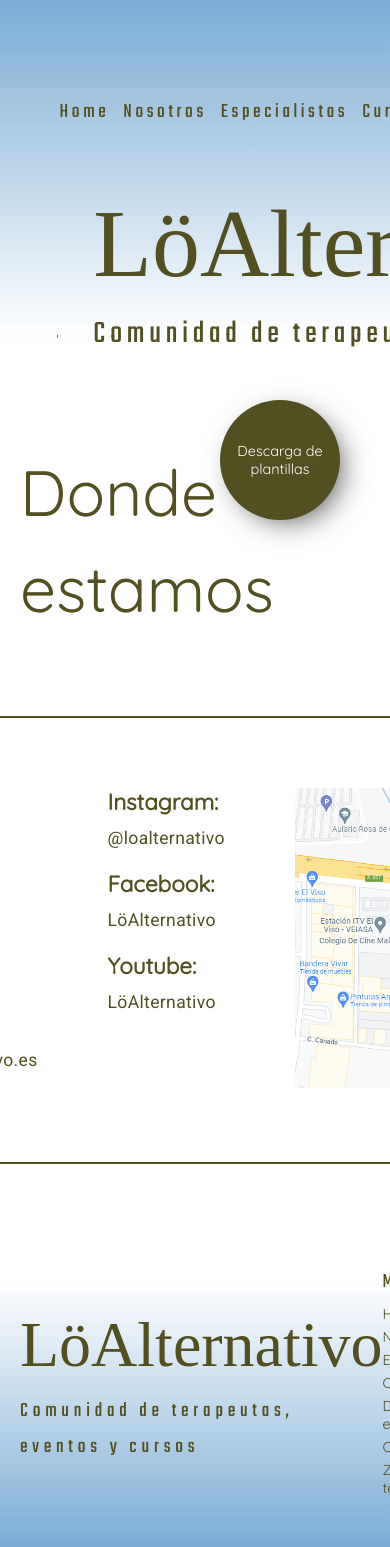
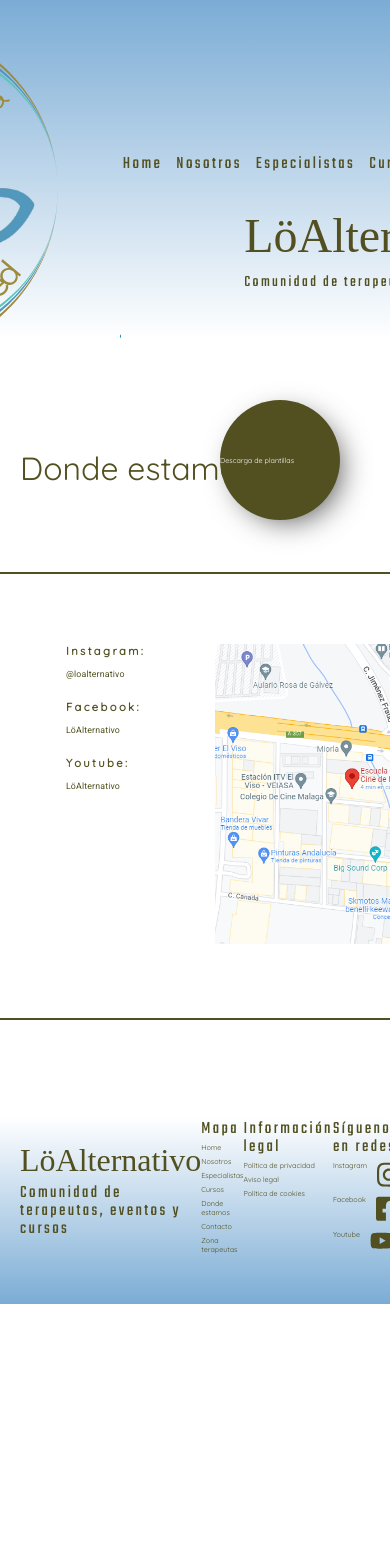
Before and after one commit to ManuelFernandezEsteban/appLoAlternativo, an Angular app: page /donde in a window 390 px wide. After the commit the page ends 1304 px from the top, so only its background shows below. Built offline with nearby package versions, Linux system fonts and the light colour scheme; a web font is replaced by a local one.

Commit message:
inicio responsive

```diff
--- a/src/app/shared/components/header/header.component.ts
+++ b/src/app/shared/components/header/header.component.ts
@@ -6,6 +6,8 @@
   styleUrls: ['./header.component.scss']
 })
 export class HeaderComponent implements OnInit {
+
+  isVisible:boolean=false;
 
   headerFixed:boolean=false;
 
@@ -26,7 +28,9 @@
 
     }*/
   }
-
+  mostrarMenu(){
+    this.isVisible=!this.isVisible;
+  }
   scroll(){
     window.scrollTo(0,0);
   }
--- a/src/styles.scss
+++ b/src/styles.scss
@@ -3,7 +3,9 @@
 @import url('https://fonts.googleapis.com/css2?family=Cedarville+Cursive&family=Quicksand&family=Roboto&family=Teko&display=swap');
 
 /*variables tipografia*/
-$fontSecondary: Roboto, monospace;
+
+$fontSecondary: Roboto,
+    monospace;
 $fontAccent: Cedarville Cursive;
 $fontPrimary: Quicksand;
 $fontOptions: Teko;
@@ -14,10 +16,20 @@
 $fsOptionMenu: 1.3rem;
 $fsPrimaryTextXL: 1.5rem;
 $fsEncabezado: 1.4rem;
-
 $fsRegular: 1.1rem;
 $fsCaption: 0.9rem;
 $fsSmall: 0.7rem;
+
+$fsizeXXLMovil: 3rem;
+$fsizeXLMovil: 2rem;
+$fsizeLMovil: 2rem;
+$fsOptionEncabezadoMovil: 1rem;
+$fsOptionMenuMovil: 1.1rem;
+$fsPrimaryTextXLMovil: 0.75rem;
+$fsEncabezadoMovil: 0.7rem;
+$fsRegularMovil: 0.55rem;
+$fsCaptionMovil: 0.45rem;
+$fsSmallMovil: 0.35rem;
 /*variables color*/
 $primaryColor: #7BACD5;
 $accentColor: #525020;
@@ -30,6 +42,11 @@
 $primaryColorHover: #568795;
 $accentColorHover: #9D8B3D;
 
+$breakpointDesktop: 1259px;
+$breakpointTablet: 767px;
+$breakpointMovil: 479px;
+
+
 /* clases tipografia*/
 
 .title-xxl-accent {
@@ -37,6 +54,11 @@
     font-size: $fsizeXXL;
     line-height: 144px;
     font-weight: 400;
+
+    @media (max-width:$breakpointMovil) {
+        font-size: $fsizeXXLMovil;
+        line-height: 77px;
+    }
 }
 
 .title-xl-accent {
@@ -44,6 +66,11 @@
     font-size: $fsizeXL;
     line-height: 96px;
     font-weight: 400;
+
+    @media (max-width:$breakpointMovil) {
+        font-size: $fsizeXLMovil;
+        line-height: 48px;
+    }
 }
 
 
@@ -53,13 +80,117 @@
     line-height: 96px;
     font-weight: 400;
 
+    @media (max-width:$breakpointMovil) {
+        font-size: $fsizeXLMovil;
+        line-height: 48px;
+    }
 }
+
 .title-l-primary {
     font-family: $fontPrimary;
     font-size: $fsizeL;
     line-height: 72px;
     font-weight: 400;
 
+    @media (max-width:$breakpointMovil) {
+        font-size: $fsizeLMovil;
+        line-height: 36px;
+    }
+
+}
+
+.sub-title-xxl {
+    font-family: $fontOptions;
+    font-size: $fsOptionEncabezado;
+    line-height: 36px;
+    letter-spacing: 4.8px;
+    font-weight: 400;
+
+    @media (max-width:$breakpointMovil) {
+        font-size: $fsOptionEncabezadoMovil;
+        line-height: 18px;
+        letter-spacing: 2.4px;
+    }
+}
+
+.sub-title-xl {
+    font-family: $fontOptions;
+    font-size: $fsOptionMenu;
+    line-height: 36px;
+    letter-spacing: 4.8px;
+    font-weight: 400;
+
+    @media (max-width:$breakpointMovil) {
+        font-size: $fsOptionMenuMovil;
+        line-height: 18px;
+        letter-spacing: 2.4px;
+    }
+}
+
+.option-menu {
+    font-family: $fontOptions;
+    font-size: $fsOptionMenu;
+    line-height: 36px;
+    letter-spacing: 3.6px;
+    font-weight: 400;
+
+    @media (max-width:$breakpointMovil) {
+        font-size: $fsOptionMenuMovil;
+        line-height: 18px;
+        letter-spacing: 2.4px;
+    }
+}
+
+.encabezado {
+    font-family: $fontPrimary;
+    font-weight: 700;
+    font-size: $fsEncabezado;
+    line-height: 28px;
+
+    @media (max-width:$breakpointMovil) {
+        font-size: $fsEncabezadoMovil;
+        line-height: 14px;
+        letter-spacing: 2.4px;
+    }
+}
+
+.texto-regular {
+    font-family: $fontSecondary;
+    font-size: $fsRegular;
+    letter-spacing: 0.32px;
+    line-height: 24px;
+
+    @media (max-width:$breakpointMovil) {
+        font-size: $fsRegularMovil;
+        line-height: 12px;
+        letter-spacing: 0.16px;
+    }
+}
+
+.caption {
+    font-family: $fontPrimary;
+    font-size: $fsCaption;
+    line-height: 18px;
+
+    @media (max-width:$breakpointMovil) {
+        font-size: $fsCaptionMovil;
+        line-height: 9px;
+    }
+}
+
+.text-small {
+    font-family: $fontPrimary;
+    font-size: $fsSmall;
+    line-height: 16px;
+
+    @media (max-width:$breakpointMovil) {
+        font-size: $fsSmallMovil;
+        line-height: 8px;
+    }
+}
+
+.bold {
+    font-weight: bold;
 }
 
 .color-accent {
@@ -69,62 +200,9 @@
 .color-red {
     color: $redColor;
 }
-.color-light{
+
+.color-light {
     color: $lightColor;
-}
-
-.sub-title-xxl {
-    font-family: $fontOptions;
-    font-size: $fsOptionEncabezado;
-    line-height: 36px;
-    letter-spacing: 4.8px;
-    font-weight: 400;
-}
-
-.sub-title-xl {
-    font-family: $fontOptions;
-    font-size: $fsOptionMenu;
-    line-height: 36px;
-    letter-spacing: 4.8px;
-    font-weight: 400;
-}
-
-.option-menu {
-    font-family: $fontOptions;
-    font-size: $fsOptionMenu;
-    line-height: 36px;
-    letter-spacing: 3.6px;
-    font-weight: 400;
-}
-
-.encabezado {
-    font-family: $fontPrimary;
-    font-weight: 700;
-    font-size: $fsEncabezado;
-    line-height: 28px;
-}
-
-.texto-regular {
-    font-family: $fontSecondary;
-    font-size: $fsRegular;
-    letter-spacing: 0.32px;
-    line-height: 24px;
-}
-
-.caption {
-    font-family: $fontPrimary;
-    font-size: $fsCaption;
-    line-height: 18px;
-}
-
-.text-small {
-    font-family: $fontPrimary;
-    font-size: $fsSmall;
-    line-height: 16px;
-}
-
-.bold {
-    font-weight: bold;
 }
 
 .gap-20 {
@@ -287,14 +365,16 @@
     flex-direction: column;
     justify-content: center;
 }
-app-root{
+
+app-root {
     overflow: hidden;
 }
 
 .sr-only {
     display: none;
 }
-.pad-20{
+
+.pad-20 {
     padding: 20px;
 }
 
@@ -315,9 +395,22 @@
 
 /*header*/
 
+
+
+.active {
+    border-bottom: 4px solid $accentColor;
+}
+
+app-header,
+app-header-no-menu {
+    width: 100%;
+}
+
+
 nav {
     ul {
         display: flex;
+        flex-direction: row;
         gap: 10px;
         list-style: none;
     }
@@ -341,16 +434,6 @@
     }
 }
 
-.active {
-    border-bottom: 4px solid $accentColor;
-}
-
-app-header,
-app-header-no-menu {
-    width: 100%;
-}
-
-
 header {
     display: flex;
     justify-content: center;
@@ -362,7 +445,9 @@
         img {
             width: 400px;
             height: 400px;
+
         }
+
     }
 
     .container-nav-content {
@@ -383,7 +468,7 @@
     position: fixed;
     top: 400px;
     right: 50px;
-    z-index: 999;
+
 }
 
 .boton-plantilla {
@@ -398,7 +483,7 @@
     text-decoration: none;
     cursor: pointer;
     box-shadow: 8px 8px 31px -9px rgba(0, 0, 0, 0.75);
-    z-index: 999;
+
 }
 
 
@@ -421,7 +506,7 @@
     background-repeat: repeat;
     background-size: cover;
 
-    img{
+    img {
         width: 100%;
         height: 100%;
         object-fit: contain;
@@ -728,24 +813,28 @@
     form {
         width: 100%;
     }
-    .fila{
+
+    .fila {
         justify-content: space-between;
         margin-top: 40px;
         align-items: center;
-        a{
+
+        a {
             text-decoration: none;
             cursor: pointer;
         }
     }
 }
+
 /*fin página login*/
 /* página registro*/
-app-registro{
+app-registro {
     width: 100%;
     display: flex;
     flex-direction: column;
     align-items: center;
 }
+
 .box-registro {
     width: 80%;
     padding: 50px;
@@ -761,15 +850,18 @@
     form {
         width: 100%;
     }
-    .fila{
+
+    .fila {
         justify-content: space-between;
         margin-top: 40px;
         align-items: flex-start;
-        a{
+
+        a {
             text-decoration: none;
             cursor: pointer;
         }
     }
 
 }
+
 /*fin página registro*/
```
Also changed, not shown: src/app/shared/components/header/header.component.html (+22 -11 lines).
